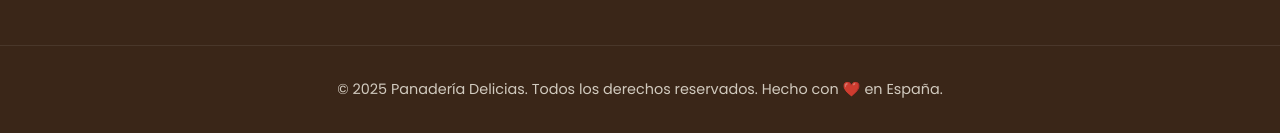
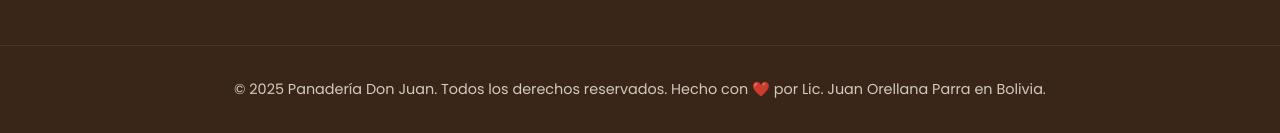
Before and after one commit to elprofejuan/elprofesorjuan.github.io, a plain HTML site: page index.html in a window 1280 px wide. Shown: the part 2460-2593 px from the top of the page. Drawn offline with nearby package versions, Linux system fonts and the light colour scheme; files whose address does not match are found by name.

Commit message:
Update index.html

```diff
--- a/index.html
+++ b/index.html
@@ -132,7 +132,7 @@
             </div>
         </div>
         <div class="footer-bottom">
-            <p>&copy; 2025 Panadería Delicias. Todos los derechos reservados. Hecho con ❤️ en España.</p>
+            <p>&copy; 2025 Panadería Don Juan. Todos los derechos reservados. Hecho con ❤️ por Lic. Juan Orellana Parra en Bolivia.</p>
         </div>
     </footer>
 
```
